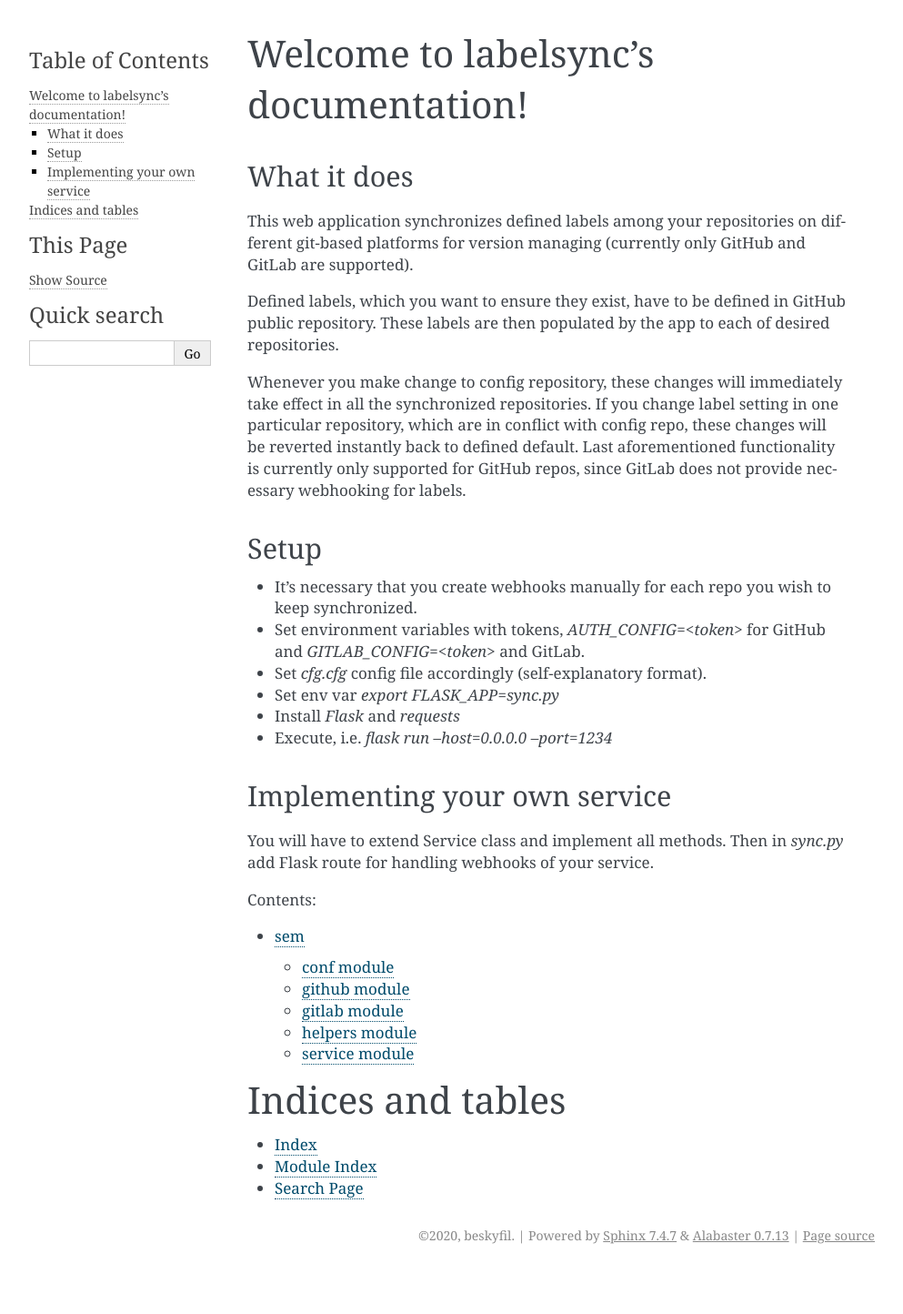
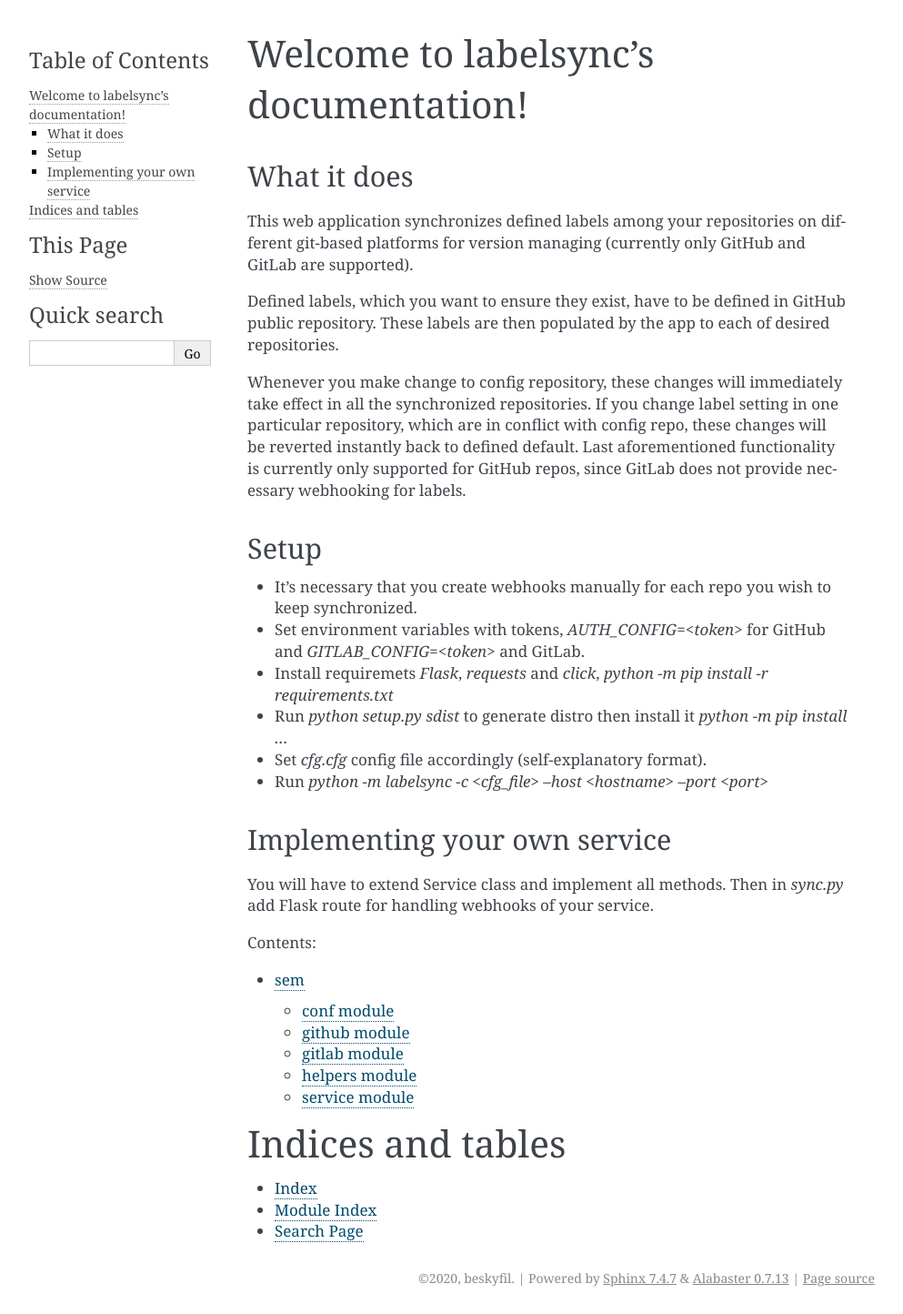
Before and after one commit to beskyfil/labels, a Sphinx documentation site: the page built from docs/index.rst, in a window 1280 px wide. Shown: the whole page at 91% size, without its empty margins (148-1141 px from the left). Built offline with Sphinx 7.4.7, drawn with Linux system fonts in a browser that asks for light colours; before the commit the page ends 1397 px from its top, so only the background shows below that.

Commit message:
setup instructions

```diff
--- a/docs/index.rst
+++ b/docs/index.rst
@@ -20,13 +20,13 @@ Setup
 
 * Set environment variables with tokens, `AUTH_CONFIG=<token>` for GitHub and `GITLAB_CONFIG=<token>` and GitLab.
 
+* Install requiremets `Flask`, `requests` and `click`,  `python -m pip install -r requirements.txt`
+
+* Run `python setup.py sdist` to generate distro then install it `python -m pip install ...`
+
 * Set `cfg.cfg` config file accordingly (self-explanatory format).
 
-* Set env var `export FLASK_APP=sync.py`
-
-* Install `Flask` and `requests`
-
-* Execute, i.e. `flask run --host=0.0.0.0 --port=1234`
+* Run `python -m labelsync -c <cfg_file> --host <hostname> --port <port>`
 
 Implementing your own service
 -----------------------------
--- /dev/null
+++ b/requirements.txt
@@ -0,0 +1,4 @@
+Click==7.0
+Flask==1.1.1
+pytest==5.3.5
+requests==2.22.0
```
